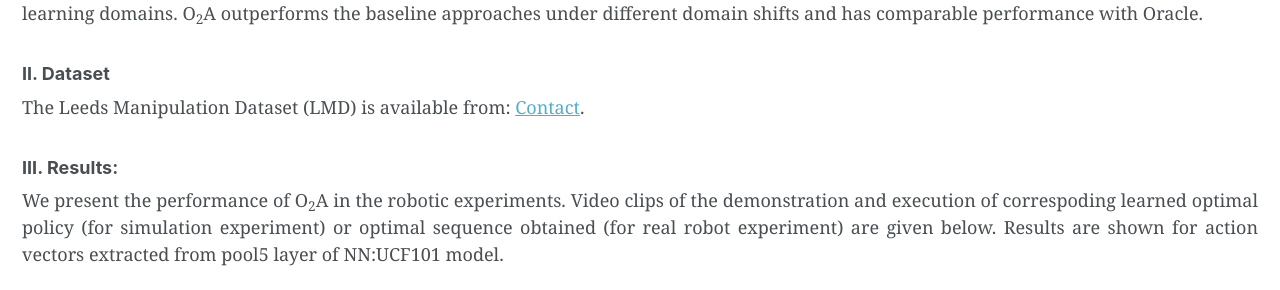
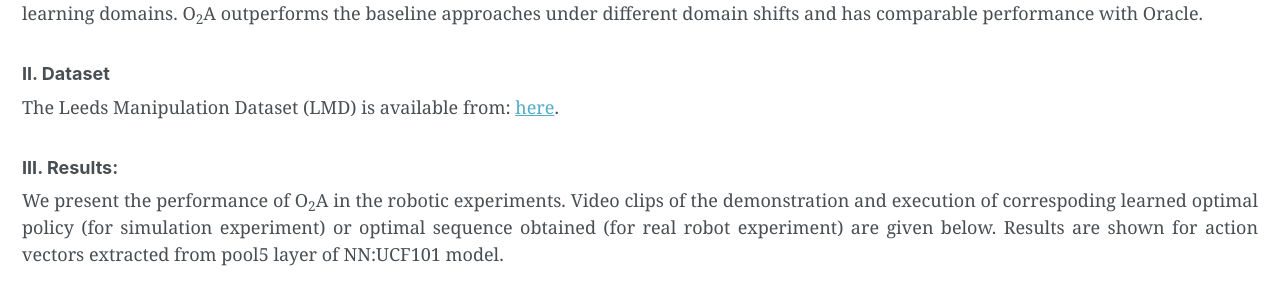
Before and after one commit to leopauly/s2l, a Jekyll site: the page built from _pages/stage1.md, in a window 1280 px wide and 900 px high, scrolled down 529 px. Shown: the part 165-455 px from the top of the window. Built offline with Jekyll 4.4.1, drawn with Linux system fonts in a browser that asks for light colours.

Commit message:
Update stage1.md

```diff
--- a/_pages/stage1.md
+++ b/_pages/stage1.md
@@ -48,7 +48,7 @@ We present O<sub>2</sub>A, a novel method for learning to perform robotic manipu
 <font face="Georgia" size="4">
 <h3><b>II. Dataset </b> </h3>
 <p align="justify">
-The Leeds Manipulation Dataset (LMD) is available from: <a href = "mailto:cnlp@leeds.ac.uk?&subject=LMD Dataset&body=Please enter your details here.">Contact</a>.
+The Leeds Manipulation Dataset (LMD) is available from: <a href = "https://archive.researchdata.leeds.ac.uk/881/">here</a>.
 
 </p>
 </font>
```
